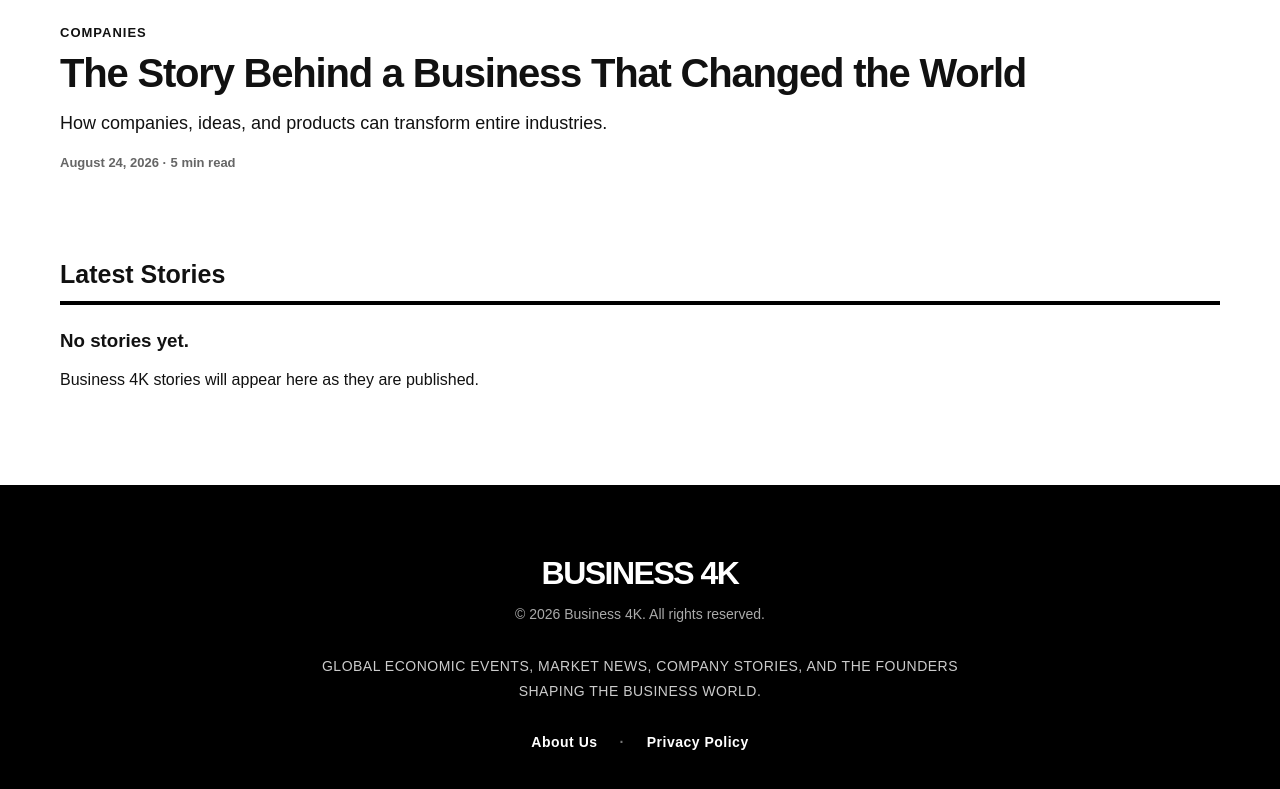
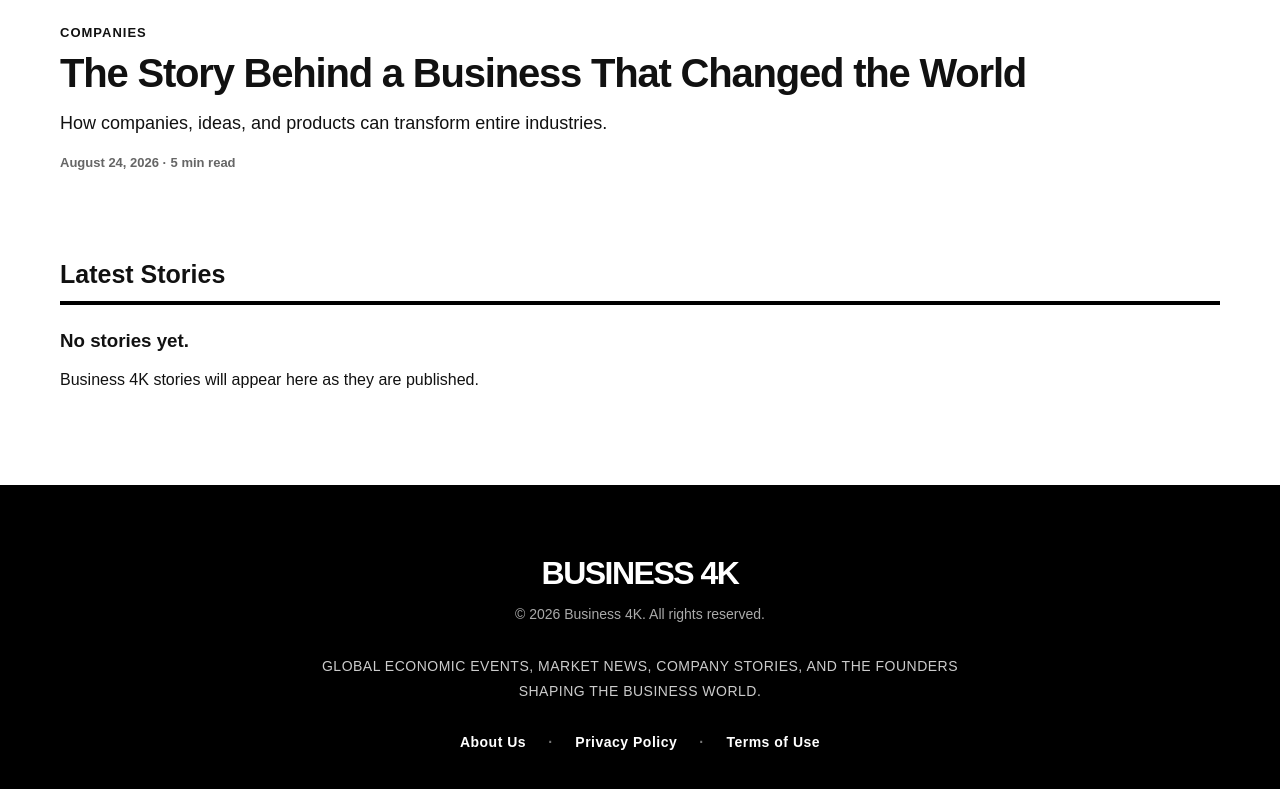
Before and after one commit to business4k/business4k, a Jekyll site: the page built from index.html, in a window 1280 px wide and 1356 px high. Shown: the part 561-1350 px from the top of the window. Built offline with Jekyll 4.4.1, drawn with Linux system fonts in a browser that asks for light colours; a script that is not in the unit is left out.

Commit message:
Update footer links to include 'Terms of Use'
Added 'Terms of Use' link to the footer navigation.

```diff
--- a/_includes/footer.html
+++ b/_includes/footer.html
@@ -10,9 +10,8 @@
     GLOBAL ECONOMIC EVENTS, MARKET NEWS, COMPANY STORIES, AND THE FOUNDERS SHAPING THE BUSINESS WORLD.
   </p>
 
-  <nav class="footer-links">
+<nav class="footer-links">
     <a href="{{ '/about/' | relative_url }}">About Us</a>
     <a href="{{ '/privacy-policy/' | relative_url }}">Privacy Policy</a>
-  </nav>
-
-</footer>
+    <a href="{{ '/terms-of-use/' | relative_url }}">Terms of Use</a>
+</nav>
```
